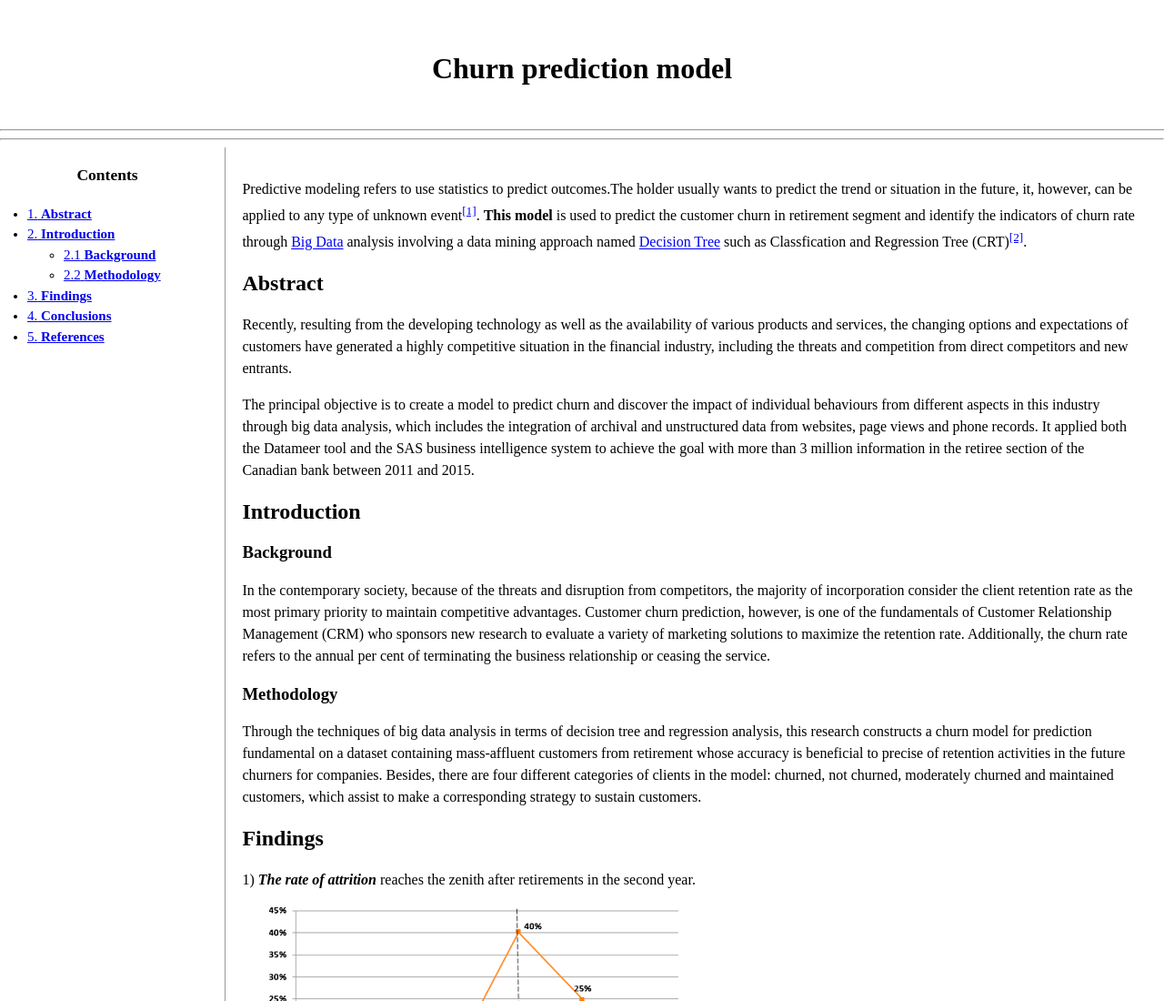
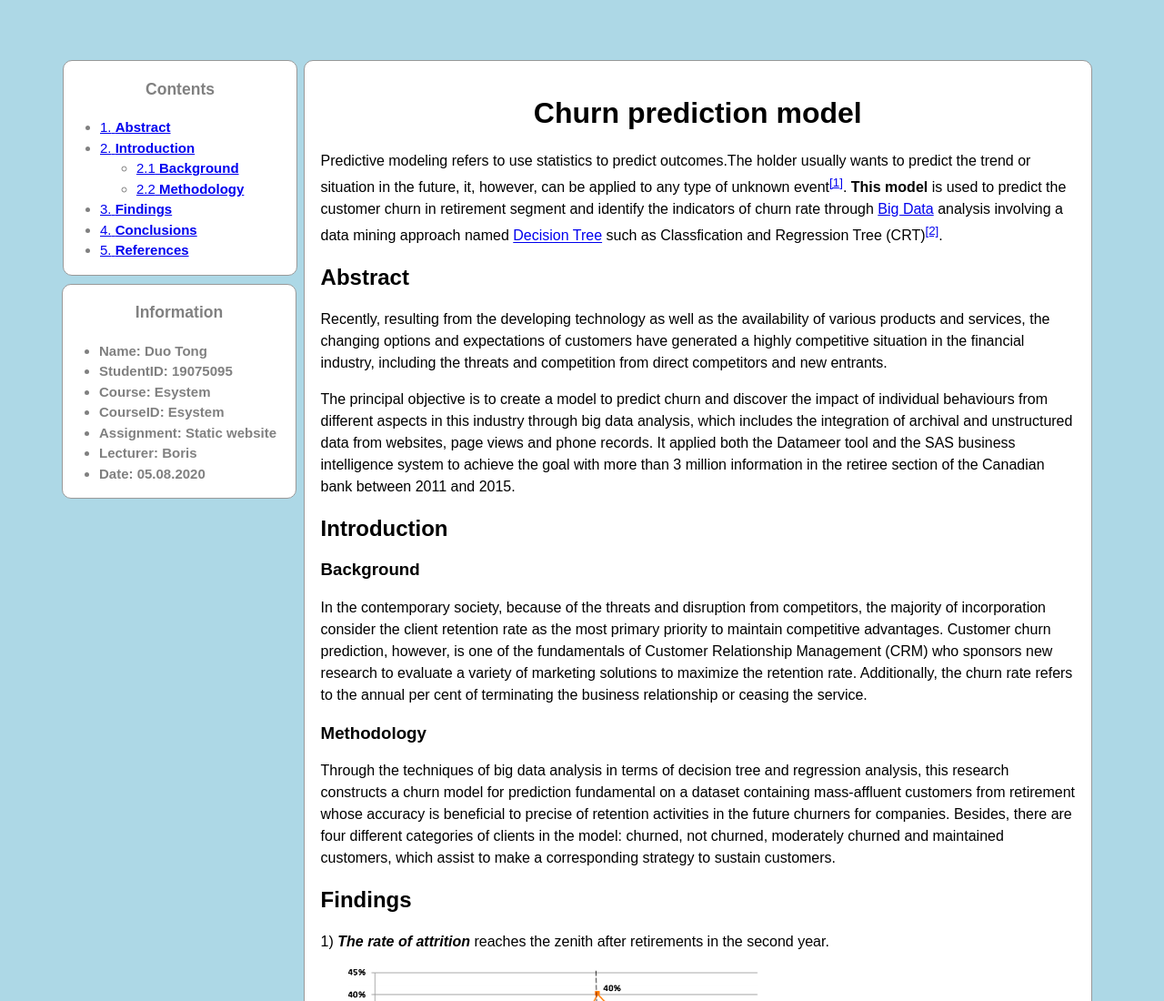
Before and after one commit to MollyTong/Churn_prediction_model, a plain HTML site: page index.html in a window 1280 px wide. Shown: the top 1100 px of the page at 91% size. Drawn offline with Linux system fonts and the light colour scheme.

Commit message:
Add files via upload

```diff
--- a/index.html
+++ b/index.html
@@ -12,14 +12,17 @@
 
 			body
 			{
+        width: 90%;
 				text-align:center;
 				margin:0 auto ;
-				background-color:white;
 				min-width:1000px;
 				overflow：auto;
 				position:relative;
+        background-color:lightblue;
+        font:1em Arial, Helvetica, sans-serif;
+			}
 
-			}
+
 			p{
 				line-height:150%;
 			}
@@ -29,19 +32,68 @@
 
 			#left
 			{
-				line-height:180%;
+        width:20%;
+        margin:30px 5px ;
+        line-height:180%;
 				font-size: 15px;
-			}
-			#header
-			{
+        background-color:white;
+        border-radius: 10px;
+        -moz-border-radius: 10px;
+        -webkit-border-radius: 10px;
+        -o-border-radius: 10px;
+        border-left:1px solid #999;
+        border-right:1px solid #999;
+        border-top:1px solid #999;
+        border-bottom:1px solid #999;
+
 
 			}
+
+      #lefttwo
+      {
+        width:20%;
+        margin:10px -2px ;
+        line-height:180%;
+        font-size: 15px;
+        background-color:white;
+        border-radius: 10px;
+        -moz-border-radius: 10px;
+        -webkit-border-radius: 10px;
+        -o-border-radius: 10px;
+        border-left:1px solid #999;
+        border-right:1px solid #999;
+        border-top:1px solid #999;
+        border-bottom:1px solid #999;
+
+
+      }
+
 			#contain
 			{
+        width:72%;
+        background-color:white;
+        margin:30px 5px ;
+        border-radius: 10px;
+        -moz-border-radius: 10px;
+        -webkit-border-radius: 10px;
+        -o-border-radius: 10px;
+
+        border-left:1px solid #999;
+        border-right:1px solid #999;
+        border-top:1px solid #999;
+        border-bottom:1px solid #999;
+
+        overflow: auto;
+
 
 			}
 			#bottom
 			{
+        background-color:white;
+        border-radius: 10px;
+        -moz-border-radius: 10px;
+        -webkit-border-radius: 10px;
+        -o-border-radius: 10px;
 
 			}
 
@@ -51,15 +103,8 @@
 
 	<body>
 	<!--				首部 header				-->
-	  <div id="header">
-		<h1 align="center" id="firstHeading" class="firstHeading" lang="en">Churn prediction model</h1>
-		<br />
-		<hr width="100%"/>
-		<hr />
-
-		</div>
 	<!-- 左侧 -->
-		<div id="left" style="width:20%;position:absolute;left:-10px;text-align:left;">
+		<div id="left" style="position:fixed;text-align:left;color:gray;">
 			<h3 align = "center"><b>Contents</b></span></h3>
 			<ul>
 			<li class="toclevel-1 tocsection-1"><a href="#Abstract"><span class="tocnumber">1.</span> <span class="toctext"><b>Abstract</b></span></a></li>
@@ -74,9 +119,27 @@
 			<li class="toclevel-1 tocsection-7"><a href="#References"><span class="tocnumber">5.</span> <span class="toctext"><b>References</b></span></a></li>
 			</ul>
 
+      <div id="lefttwo" style="position:fixed;text-align:left;color:gray;">
+        <h3 align = "center"><b>Information</b></span></h3>
+        <ul>
+          <li class="toclevel-1 tocsection-1"><b>Name: Duo Tong</b></li>
+          <li class="toclevel-1 tocsection-2"><b>StudentID: 19075095</b></li>
+          <li class="toclevel-1 tocsection-3"><b>Course: Esystem</b></li>
+          <li class="toclevel-1 tocsection-4"><b>CourseID: Esystem</b></li>
+          <li class="toclevel-1 tocsection-5"><b>Assignment: Static website</b></li>
+          <li class="toclevel-1 tocsection-6"><b>Lecturer: Boris</b></li>
+          <li class="toclevel-1 tocsection-7"><b>Date: 05.08.2020</b></li>
+        <ul>
+
+      </div>
 		</div>
+
+
+
+
 		<!--			中部 center				-->
-		<div align ="left" id="contain" style="width:77%;border-left:1px solid #999;padding:18px;position:absolute;right:10px;" >
+		<div align ="left" id="contain" style="padding:18px;position:absolute;right:10px;" >
+			<h1 align="center" id="firstHeading" class="firstHeading" lang="en">Churn prediction model</h1>
 			<div><p>Predictive modeling refers to use statistics to predict outcomes.The holder usually wants to predict the trend or situation in the future, it, however, can be applied to any type of unknown event<sup id="cite_ref-1" class="reference"><a href="#cite_note-1">&#91;1&#93;</a></sup>.
 
 				<b>This model</b> is used to predict the customer churn in retirement segment and identify the indicators of churn rate through  <a href="https://en.wikipedia.org/wiki/Big_data" class="mw-redirect" title="Big Data">Big Data</a> analysis involving a data mining approach named <a href="https://en.wikipedia.org/wiki/Decision_tree" class="mw-redirect" title="Decision Tree">Decision Tree</a> such as Classfication and Regression Tree (CRT)<sup id="cite_ref-2" class="reference"><a href="#cite_note-2">&#91;2&#93;</a></sup>.</p>
```
